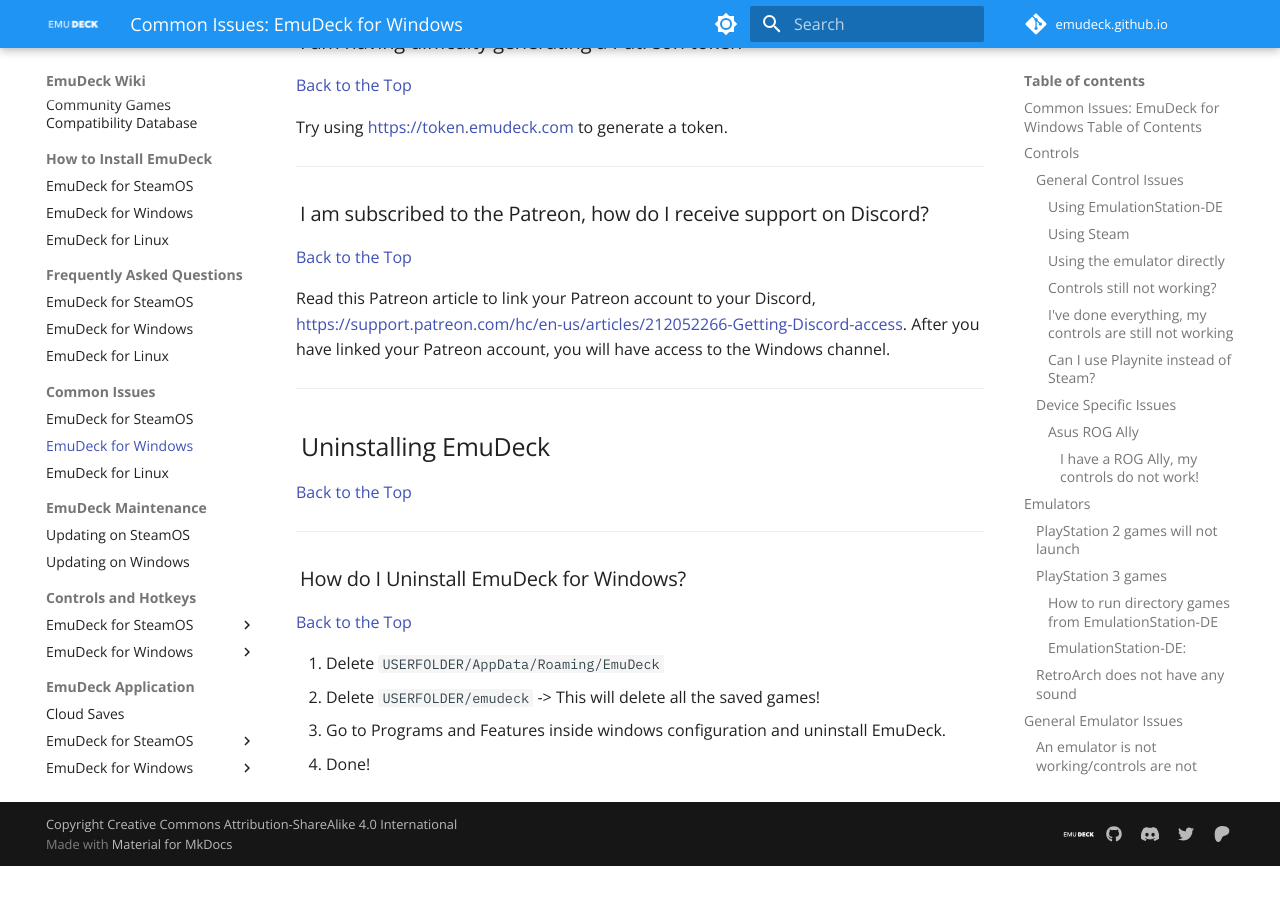
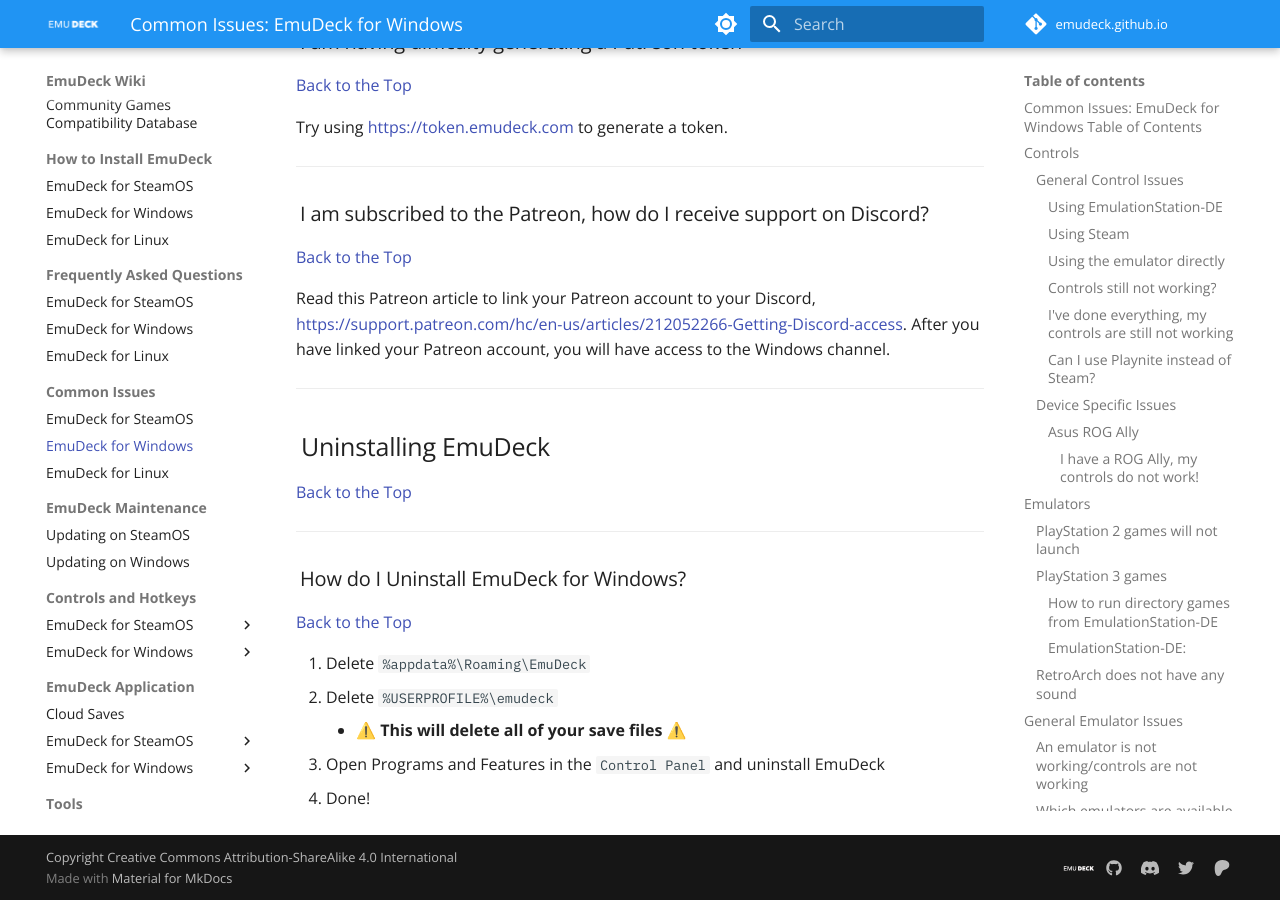
Before and after one commit to EmuDeck/emudeck.github.io, an MkDocs documentation site: the page built from docs/common-issues/windows/index.md, in a window 1280 px wide and 900 px high, scrolled down 7645 px. Built offline with MkDocs 1.6.1 and Material for MkDocs 9.7.7, drawn with Linux system fonts in a browser that asks for light colours; comment, search, counter and statistics services are not loaded; before the commit the page ends 8511 px from its top, so only the background shows below that; some of the changed text lies outside the part shown.

Commit message:
Tidy up paths

```diff
--- a/docs/common-issues/windows/index.md
+++ b/docs/common-issues/windows/index.md
@@ -225,7 +225,7 @@
 
 Try changing your DNS: [https://pureinfotech.com/change-dns-server-address-windows-11/#:~:text=To%20change%20the%20DNS%20address,and%20change%20the%20DNS%20address](https://pureinfotech.com/change-dns-server-address-windows-11/#:~:text=To%20change%20the%20DNS%20address,and%20change%20the%20DNS%20address).
 
-If you are not getting an error, delete the following folder: `USERFOLDER/AppData/Roaming/EmuDeck/backend` and launch EmuDeck again.
+If you are not getting an error, delete the following folder: `%appdata%\Roaming\EmuDeck\backend` and launch EmuDeck again.
 
 ---
 
@@ -271,7 +271,8 @@
 
 [Back to the Top](#common-issues-emudeck-for-windows-table-of-contents)
 
-1. Delete `USERFOLDER/AppData/Roaming/EmuDeck`
-2. Delete `USERFOLDER/emudeck` -> This will delete all the saved games!
-3. Go to Programs and Features inside windows configuration and uninstall EmuDeck.
+1. Delete `%appdata%\Roaming\EmuDeck`
+2. Delete `%USERPROFILE%\emudeck`
+    * ⚠️ **This will delete all of your save files** ⚠️
+3. Open Programs and Features in the `Control Panel` and uninstall EmuDeck
 4. Done!
```
